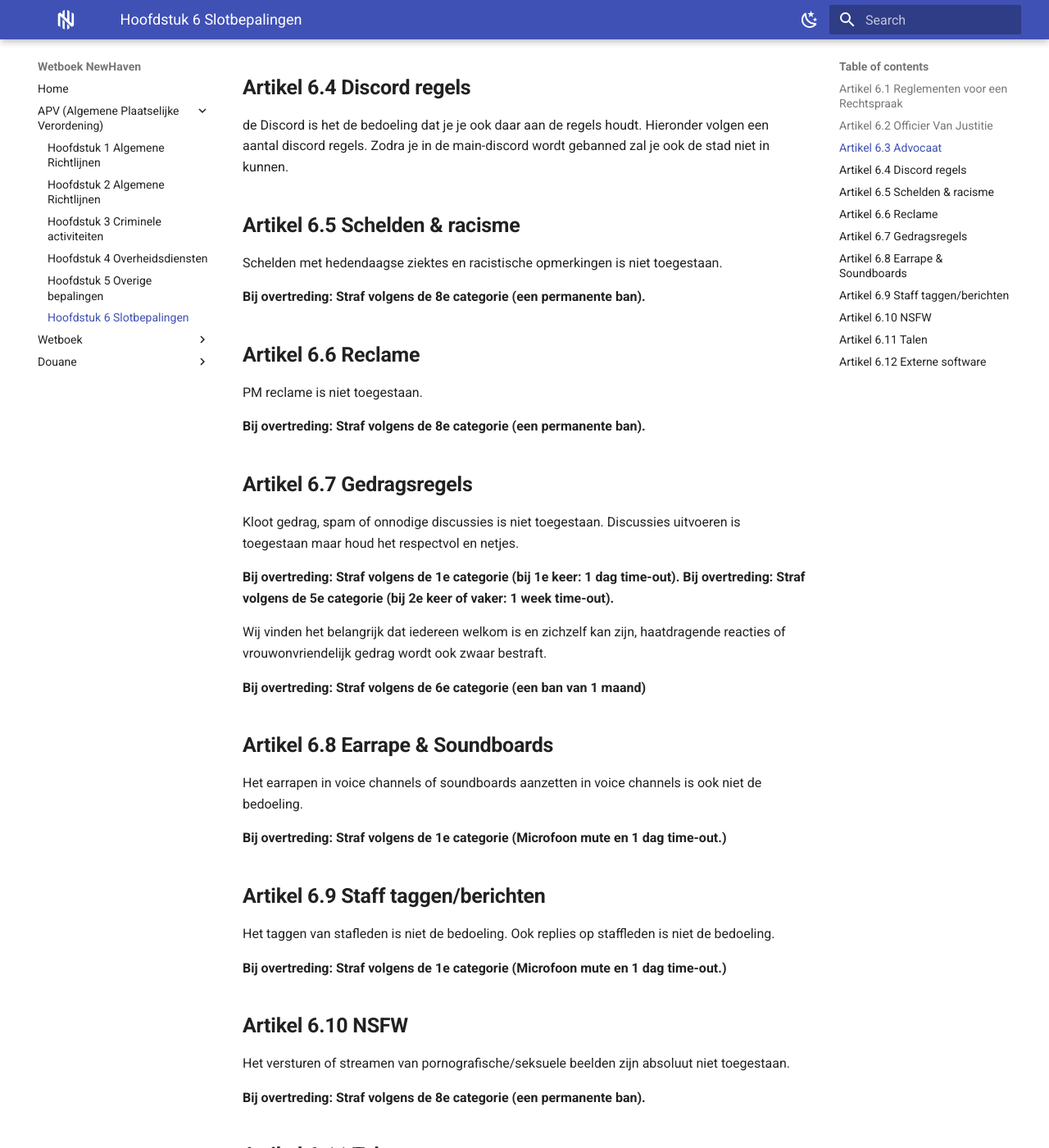
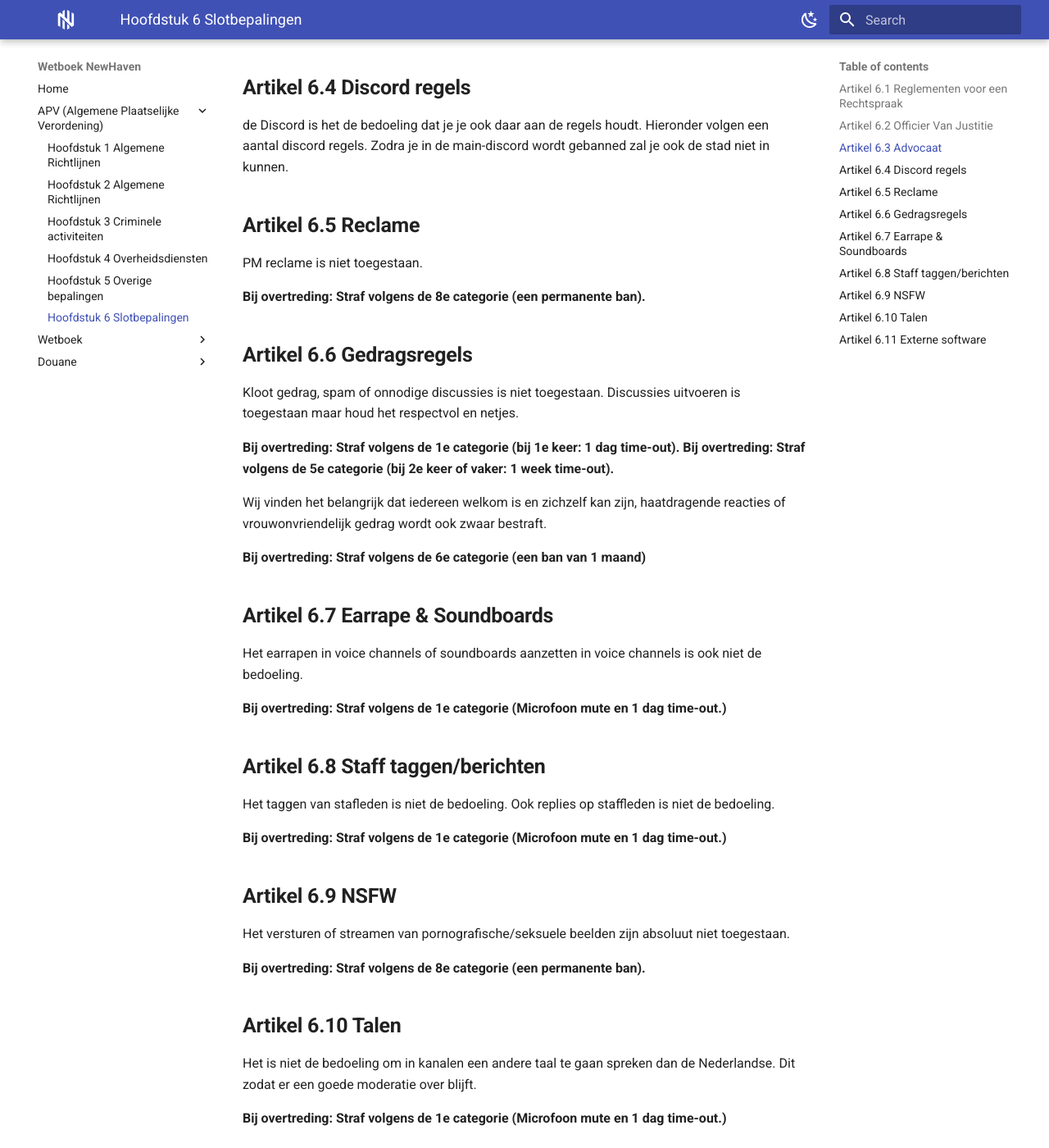
Before and after one commit to NH-Jayden/WetboekNH, an MkDocs documentation site: the page built from docs/apv6.md, in a window 1280 px wide and 1400 px high, scrolled down 946 px. Shown: the whole window at 82% size. Built offline with MkDocs 1.6.1 and Material for MkDocs 9.7.7, drawn with Linux system fonts in a browser that asks for light colours; some of the changed text lies outside the part shown.

Commit message:
Update apv6.md

```diff
--- a/docs/apv6.md
+++ b/docs/apv6.md
@@ -23,17 +23,13 @@ Advocaten die niet voor de justitie werken kun je niet als advocaat gebruiken, d
 ## **Artikel 6.4 Discord regels**
 de Discord is het de bedoeling dat je je ook daar aan de regels houdt. Hieronder volgen een aantal discord regels. Zodra je in de main-discord wordt gebanned zal je ook de stad niet in kunnen.
 
-## **Artikel 6.5 Schelden & racisme**
-Schelden met hedendaagse ziektes en racistische opmerkingen is niet toegestaan.
 
-**Bij overtreding: Straf volgens de 8e categorie (een permanente ban).**
-
-## **Artikel 6.6 Reclame**
+## **Artikel 6.5 Reclame**
 PM reclame is niet toegestaan.
 
 **Bij overtreding: Straf volgens de 8e categorie (een permanente ban).**
 
-## **Artikel 6.7 Gedragsregels**
+## **Artikel 6.6 Gedragsregels**
 Kloot gedrag, spam of onnodige discussies is niet toegestaan. Discussies uitvoeren is toegestaan maar houd het respectvol en netjes.
 
 **Bij overtreding: Straf volgens de 1e categorie (bij 1e keer: 1 dag time-out).**
@@ -43,28 +39,28 @@ Wij vinden het belangrijk dat iedereen welkom is en zichzelf kan zijn, haatdrage
 
 **Bij overtreding: Straf volgens de 6e categorie (een ban van 1 maand)**
 
-## **Artikel 6.8 Earrape & Soundboards**
+## **Artikel 6.7 Earrape & Soundboards**
 Het earrapen in voice channels of soundboards aanzetten in voice channels is ook niet de bedoeling.
 
 **Bij overtreding: Straf volgens de 1e categorie (Microfoon mute en 1 dag time-out.)**
 
-## **Artikel 6.9 Staff taggen/berichten**
+## **Artikel 6.8 Staff taggen/berichten**
 Het taggen van stafleden is niet de bedoeling. Ook replies op staffleden is niet de bedoeling.
 
 **Bij overtreding: Straf volgens de 1e categorie (Microfoon mute en 1 dag time-out.)**
 
-## **Artikel 6.10 NSFW**
+## **Artikel 6.9 NSFW**
 Het versturen of streamen van pornografische/seksuele beelden zijn absoluut niet toegestaan.
 
 
 **Bij overtreding: Straf volgens de 8e categorie (een permanente ban).**
 
-## **Artikel 6.11 Talen**
+## **Artikel 6.10 Talen**
 Het is niet de bedoeling om in kanalen een andere taal te gaan spreken dan de Nederlandse. Dit zodat er een goede moderatie over blijft.
 
 **Bij overtreding: Straf volgens de 1e categorie (Microfoon mute en 1 dag time-out.)**
 
-## **Artikel 6.12 Externe software**
+## **Artikel 6.11 Externe software**
 Programma’s waarmee jij je Discord modificeert of aanpast is niet toegestaan, een voorbeeld hiervan is BetterDiscord. Zodra wij zien dat je dit gebruikt zullen wij een hoge sanctie geven.
 
 
```
